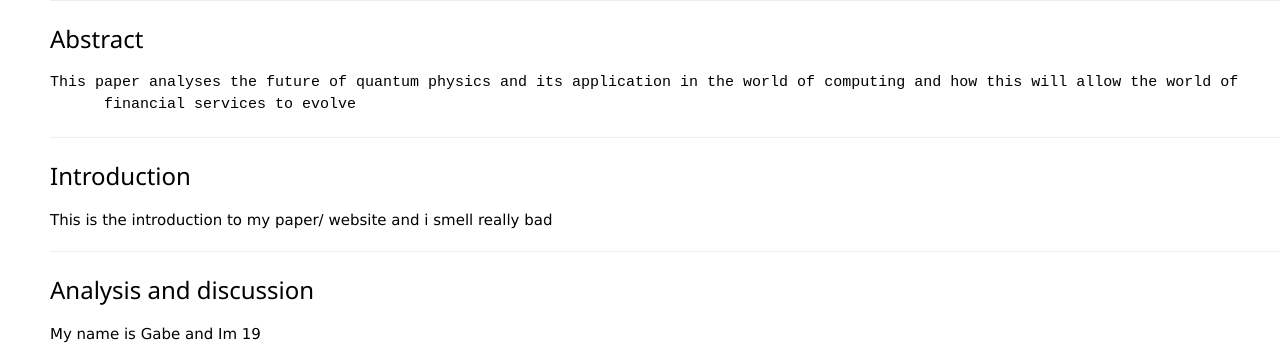
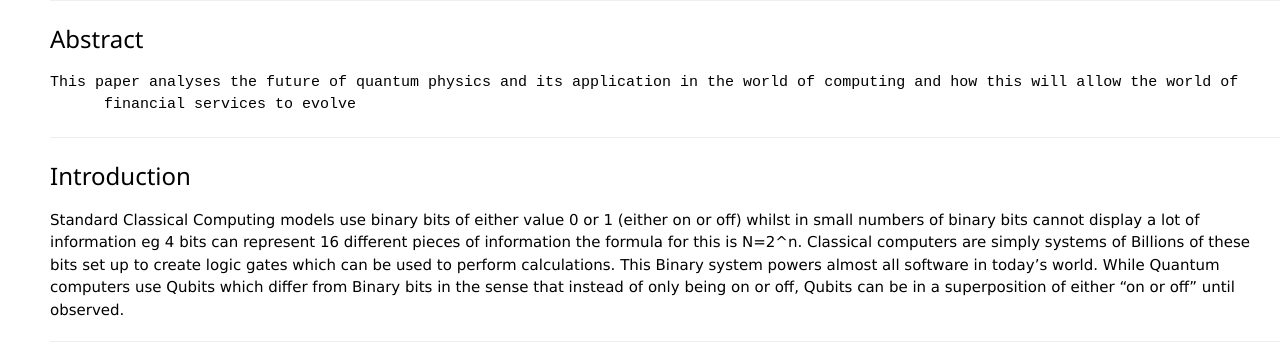
Before and after one commit to FEPSFY6935299/FY6935299, a plain HTML site: page index.html in a window 1280 px wide. Shown: the part 407-765 px from the top of the page. Drawn offline with nearby package versions, Linux system fonts and the light colour scheme.

Commit message:
Enhance introduction and analysis on quantum computing
Expanded the introduction and analysis sections with detailed explanations about classical and quantum computing, their mathematical relevance, and implications for financial services.

```diff
--- a/index.html
+++ b/index.html
@@ -62,14 +62,32 @@ href="https://www.w3schools.com/w3css/4/w3.css">
 
     <h3 id="Introduction">Introduction</h3>
     <p id="IntroductionCount">
-    This is the introduction to my paper/ website and i smell really bad
+   Standard Classical Computing models use binary bits of either value 0 or 1 (either on or off) whilst in small numbers
+      of binary bits cannot display a lot of information eg 4 bits can represent 16 different pieces of information the
+      formula for this is N=2^n. Classical computers are simply systems of Billions of these bits set up to create logic
+      gates which can be used to perform calculations. This Binary system powers almost all software in today’s world.
+      While Quantum computers use Qubits which differ from Binary bits in the sense that instead of only being on or off,
+      Qubits can be in a superposition of either “on or off” until observed.
 
   </p>
   </body>
   <hr>
   <h3 id="Analysis and discussion">Analysis and discussion</h3>
   <p id="Analysis and discussionCount">
-  My name is Gabe and Im 19
+  Why is it Mathematically relevant
+What this means is that while a string of Binary bits can only represent 1 string given by formula N= a string of Qubits of the same length can represent all of the possible strings that that same number of binary bits could represent at once until observed. Whilst this is a much larger mathematical space it does not automatically means quantum computing is superior to the binary bit system. This is because complex algorithms need to be written to decode these quantum strings to receive a result.
+Why does quantum computing not run modern software right now
+Whilst multiple hardware platforms exist in 2026 the technology to support their hardware. This means in 2026 using quantum computers can still not be used for RSA decryption, one single Qubit that gives a logical output has many qubits that aren’t logical meaning large swathes of hardware meaning quantum computers can’t be practical for everyday use, Connectivity is also a problem as Qubits and binary systems cannot interact with binary systems, Algorithm limitations  also prevent Quantum computers from being able to solve large scale mathematical problems attributed with financial datasets
+
+Why Does Quantum computing change security in financial services
+Cryptography (Cryptography is the science, study, and practice of securing and authenticating people, data, transactions) RSA cryptography is one of the most common forms of security during online transaction and works via a form of prime factorisation. Conventional binary computers could in theory be used to find the prime factors of these huge numbers allowing for criminals to find private keys giving access to multiple different facets of online wallets as well as private online banking. However Financial services will also benefit from this because of the number of mathematical calculations being possible. One Real world area where this could happen is in investment banking specifically in Derivatives pricing, where banks price financial instruments such as: Mortgage-backed securities or interest rate swaps, Pricing these requires an immense amount of computation power as Highly sophisticated mathematical models are used these models begin to produce errors = O(1/√N)
+This can be reduced by Quantum amplitude estimation to O(1/N) essentially meaning an improved evaluation of potential risks and potential price and upsides of complex products.
+Retail and commercial banking will also be impacted in two main ways. The first being through Credit risk assessment, This is where banks take large sets of data about people and their financial habits and determine the likelihood that any credit borrowed whether through credit cards or through mortgages will be defaulted on or paid back. Models predicting this use 10’s of variables across millions of people and need to identify patterns in these complex datasets however conventional computing power struggles to keep up while quantum machine learning will be able to identify patterns in these financial datasets.
+Another keyway is because of Quantum machine learning and applies to Fraud detection this is because often time financial fraud uses sophisticated networks of transactions, accounts and people to commit fraud which will be easier to decipher/identify with quantum machine learning.
+
+
+The way it works in the modern world is through Prime Factorisation also referred to as RSA encryption. This works by taking the two prime factors of a number eg 91 has the prime factors 7 and 13 in this example the 91 would be a public key that anyone can see
+
   <!table of contents>
   <table>
     <tr><th>Table of contents</th></tr>
```
